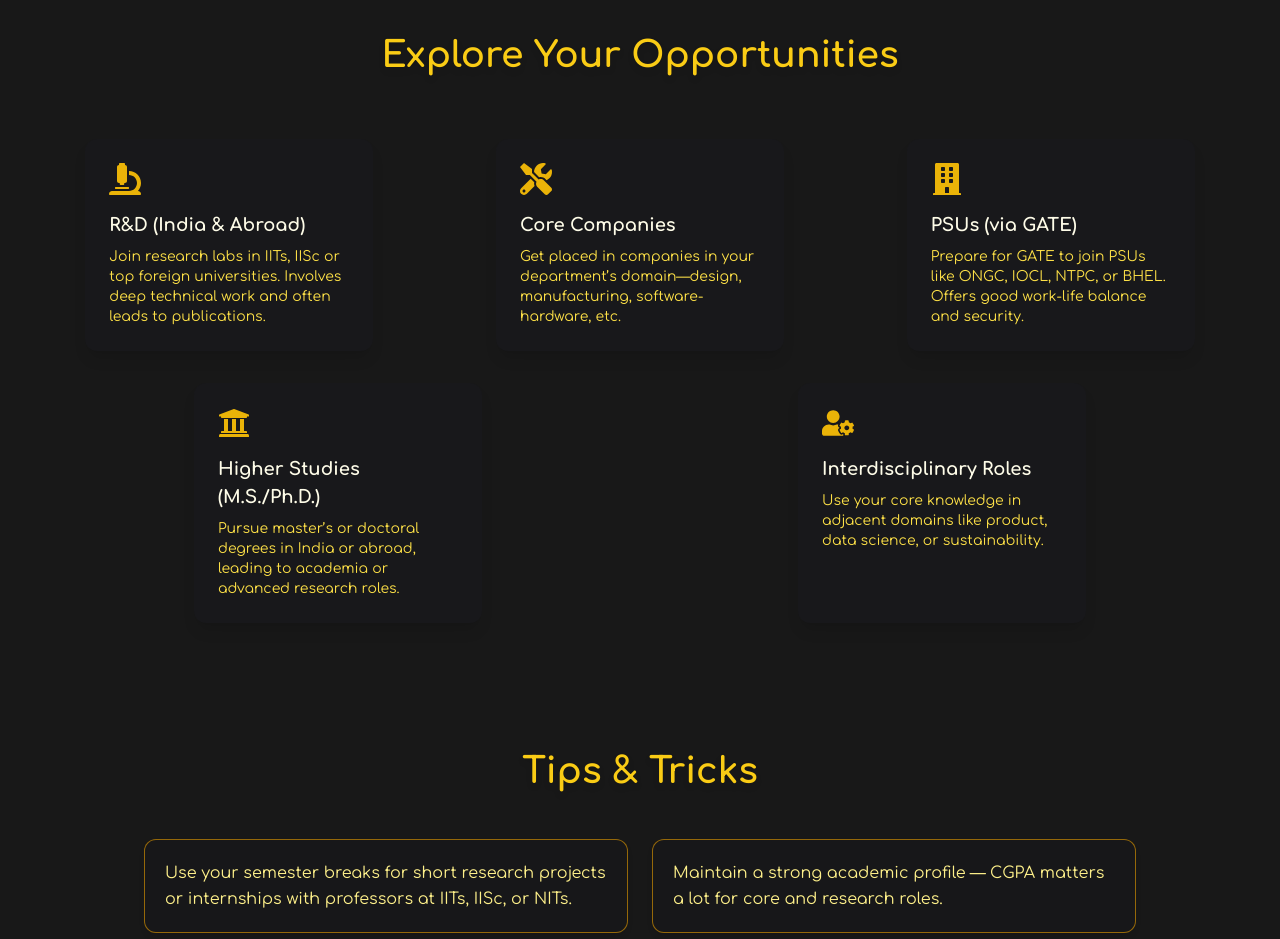
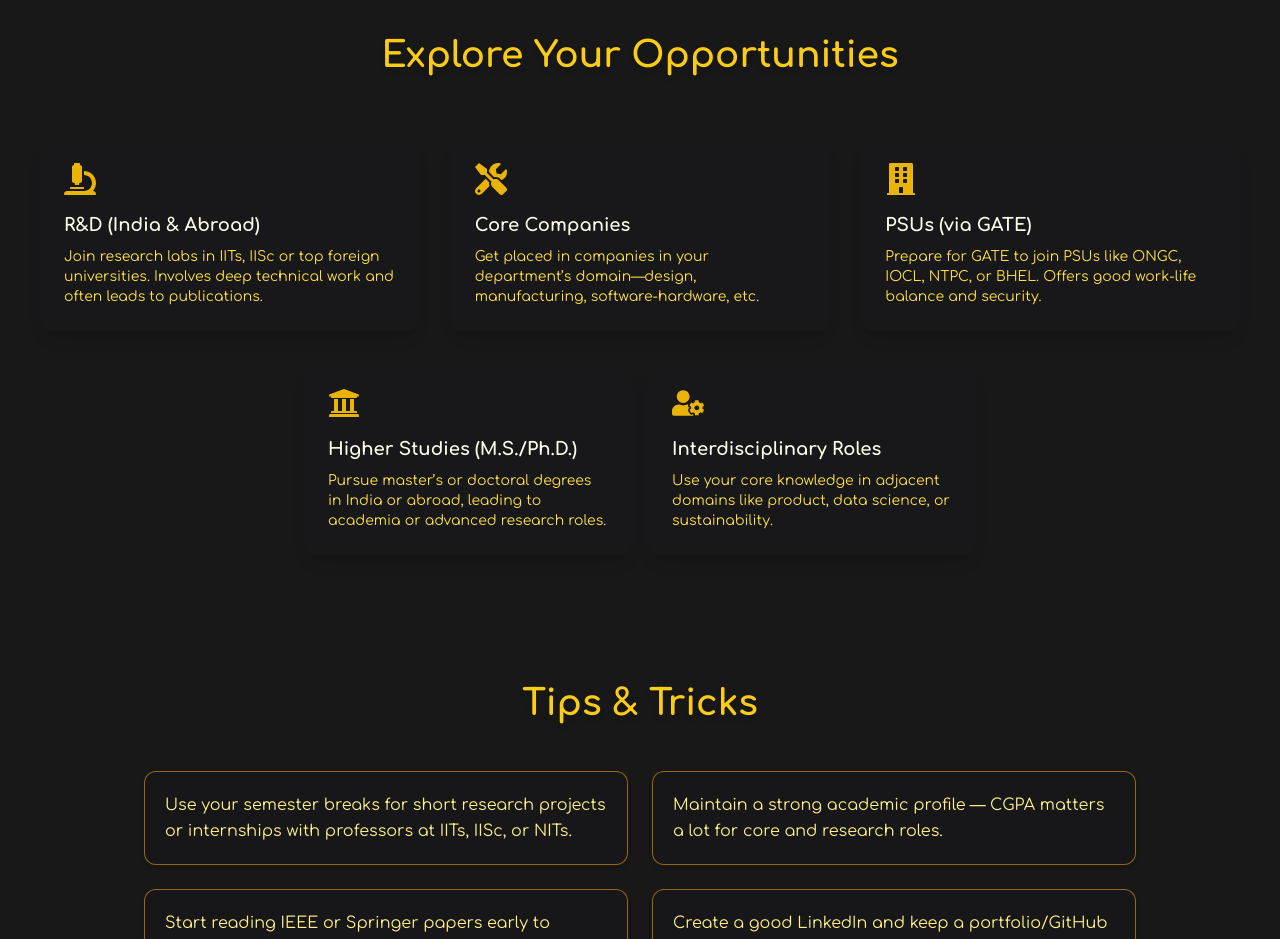
Before and after one commit to CQ-ETech/Freshers-Guide, a Next.js app: page /profiles/core in a window 1280 px wide. Shown: the part 2340-3279 px from the top of the page. Built offline with nearby package versions, Linux system fonts and the light colour scheme.

Commit message:
gap added

```diff
--- a/src/app/profiles/core/page.tsx
+++ b/src/app/profiles/core/page.tsx
@@ -174,7 +174,7 @@ export default function CoreProfileRoadmap() {
         </div>
       </section>
 
-      {/* Opportunities Section with 3-2 Layout and very small gap below */}
+{/* Opportunities Section */}
 <section className="relative z-10 max-w-7xl mx-auto mt-24 sm:mt-32 px-4">
   <h2 className="text-3xl sm:text-4xl text-yellow-400 font-extrabold text-center mb-12 sm:mb-16 drop-shadow-md">
     Explore Your Opportunities
@@ -183,34 +183,32 @@ export default function CoreProfileRoadmap() {
   {/* First Row: 3 Opportunities */}
   <div className="grid grid-cols-1 sm:grid-cols-3 gap-8 justify-items-center mb-8">
     {opportunities.slice(0, 3).map((opp, idx) => (
-            <div key={idx} className="w-full sm:w-64 md:w-72 transform-gpu">
       <motion.div
+        key={idx}
         whileHover={{ scale: 1.05, y: -5, boxShadow: '0 0 30px rgba(255, 193, 7, 0.4)' }}
         transition={{ duration: 0.3 }}
-                className="text-yellow-100 flex flex-col bg-zinc-900 p-6 rounded-xl shadow-lg h-full items-start text-left"
+        className="text-yellow-100 w-full flex flex-col bg-zinc-900 p-6 rounded-xl shadow-lg h-full items-start text-left transform-gpu"
       >
         <div className="mb-4 text-yellow-500">{opp.icon}</div>
         <h3 className="text-lg font-extrabold text-yellow-50 mb-2">{opp.title}</h3>
         <p className="text-sm text-yellow-300">{opp.detail}</p>
       </motion.div>
-            </div>
     ))}
   </div>
 
-        {/* Second Row: 2 Opportunities with tighter gap */}
-        <div className="grid grid-cols-1 sm:grid-cols-2 gap-2 justify-items-center">
+  {/* ✅ FIX: Second Row gap changed from gap-4 to gap-2 */}
+  <div className="grid grid-cols-1 sm:grid-cols-2 gap-4 justify-items-center max-w-2xl mx-auto">
     {opportunities.slice(3).map((opp, idx) => (
-            <div key={idx} className="w-full sm:w-64 md:w-72 transform-gpu">
       <motion.div
+        key={idx}
         whileHover={{ scale: 1.05, y: -5, boxShadow: '0 0 30px rgba(255, 193, 7, 0.4)' }}
         transition={{ duration: 0.3 }}
-                className="text-yellow-100 flex flex-col bg-zinc-900 p-6 rounded-xl shadow-lg h-full items-start text-left"
+        className="text-yellow-100 w-full flex flex-col bg-zinc-900 p-6 rounded-xl shadow-lg h-full items-start text-left transform-gpu"
       >
         <div className="mb-4 text-yellow-500">{opp.icon}</div>
         <h3 className="text-lg font-extrabold text-yellow-50 mb-2">{opp.title}</h3>
         <p className="text-sm text-yellow-300">{opp.detail}</p>
       </motion.div>
-            </div>
     ))}
   </div>
 </section>
```
Lines whose indentation alone changed are shown as unchanged.
